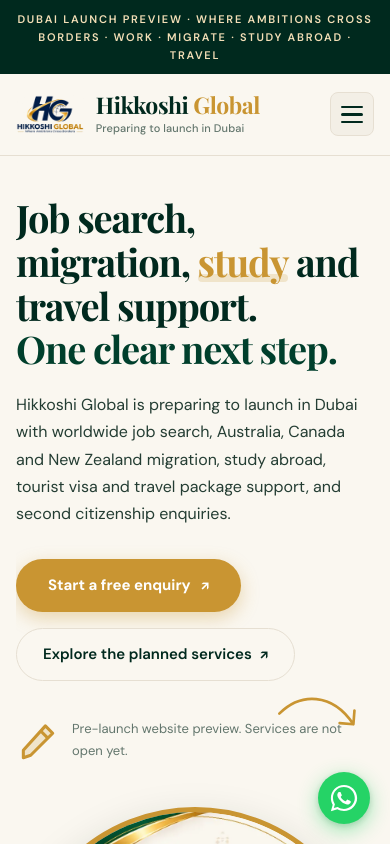
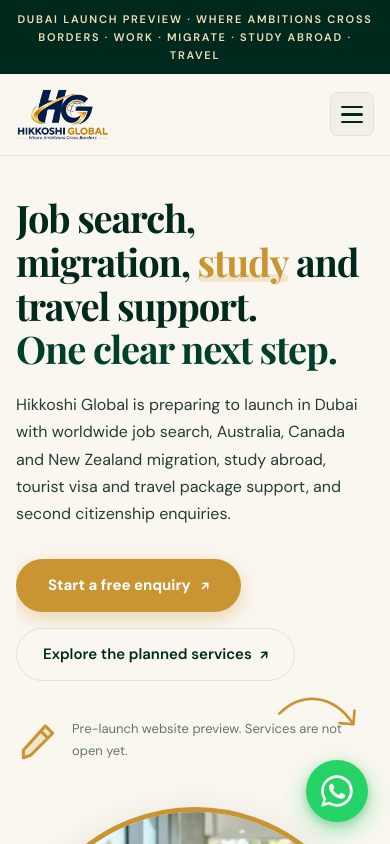
Before and after one commit to kiran123-stack/hikoshi, a plain HTML site: page index.html in a window 390 px wide. Shown: the top 844 px of the page. Drawn offline with nearby package versions, Linux system fonts and the light colour scheme; a web font is replaced by a local one.

Commit message:
Increase WhatsApp floating button size and enlarge logo size on mobile

```diff
--- a/index.html
+++ b/index.html
@@ -56,10 +56,7 @@
                 <!-- Brand Logo -->
                 <a href="#home" class="nav-logo">
                     <img src="logo.webp" alt="Hikkoshi Global" class="site-logo-img">
-                    <div class="nav-logo-text">
-                        <span class="site-title">Hikkoshi <span>Global</span></span>
-                        <span class="site-fact">Preparing to launch in Dubai</span>
-                    </div>
+
                 </a>
 
                 <!-- Centered Desktop Nav Menu -->
@@ -155,7 +152,7 @@
                 <!-- Arched Photo Frame -->
                 <div class="hero-photo-frame">
                     <!-- <img src="student-hero.webp" alt="University student with headphones studying on laptop" width="800" height="900" loading="eager"> -->
-                    <img src="hero-banner.webp" alt="Hikkoshi Global Luxury Emerald and Gold Artwork" width="800" height="900" loading="eager" fetchpriority="high" class="hero-frame-img">
+                    <img src="student-hero.webp" alt="Hikkoshi Global Luxury Emerald and Gold Artwork" width="800" height="900" loading="eager" fetchpriority="high" class="hero-frame-img">
                 </div>
 
 
@@ -1083,7 +1080,7 @@
 
     <!-- WhatsApp Floating Action Button (+971 55 717 5824) -->
     <a href="https://wa.me/971557175824" class="whatsapp-float-btn" target="_blank" rel="noopener noreferrer" aria-label="Chat on WhatsApp" title="Chat on WhatsApp (+971 55 717 5824)">
-        <svg viewBox="0 0 32 32" class="whatsapp-icon" width="34" height="34" fill="#ffffff">
+        <svg viewBox="0 0 32 32" class="whatsapp-icon" width="40" height="40" fill="#ffffff">
             <path d="M16.01 2C8.28 2 2 8.28 2 16.01c0 2.62.72 5.07 1.98 7.18L2 30l7.02-1.93c2.04 1.18 4.4 1.84 6.99 1.84 7.73 0 14.01-6.28 14.01-14.01S23.74 2 16.01 2zm0 25.61c-2.28 0-4.43-.65-6.26-1.78l-.45-.27-4.17 1.15 1.17-4.06-.3-.47a11.58 11.58 0 01-1.78-6.17c0-6.42 5.22-11.64 11.64-11.64s11.64 5.22 11.64 11.64-5.22 11.64-11.64 11.64zm6.38-8.73c-.35-.18-2.07-1.02-2.39-1.14-.32-.12-.55-.18-.78.18-.23.35-.9 1.14-1.1 1.37-.2.23-.4.26-.75.09-.35-.18-1.48-.55-2.82-1.74-1.04-.93-1.74-2.08-1.95-2.43-.2-.35-.02-.54.15-.71.16-.16.35-.4.52-.6.18-.2.23-.35.35-.58.12-.23.06-.44-.03-.62-.09-.18-.78-1.88-1.07-2.58-.28-.67-.57-.58-.78-.59-.2-.01-.43-.01-.67-.01-.23 0-.62.09-.95.44-.32.35-1.24 1.22-1.24 2.97 0 1.75 1.27 3.44 1.45 3.68.18.23 2.5 3.82 6.06 5.35.85.37 1.51.58 2.03.75.85.27 1.63.23 2.24.14.69-.1 2.07-.85 2.36-1.66.29-.82.29-1.52.2-1.66-.08-.15-.31-.24-.66-.41z"/>
         </svg>
     </a>
--- a/style.css
+++ b/style.css
@@ -3225,9 +3225,9 @@ section[id] {
 
 
 .site-logo-img {
-    height: 48px;
+    height: 56px;
     width: auto;
-    max-width: 170px;
+    max-width: 220px;
     object-fit: contain;
     display: block;
     transition: transform 0.25s ease;
@@ -3237,8 +3237,8 @@ section[id] {
 }
 @media (max-width: 600px) {
     .site-logo-img {
-        height: 38px;
-        max-width: 130px;
+        height: 52px;
+        max-width: 190px;
     }
 }
 
@@ -3249,41 +3249,41 @@ section[id] {
     position: fixed;
     bottom: 28px;
     right: 28px;
-    width: 60px;
-    height: 60px;
+    width: 68px;
+    height: 68px;
     background: #25d366;
     color: #ffffff !important;
     border-radius: 50%;
     display: flex;
     align-items: center;
     justify-content: center;
-    box-shadow: 0 6px 20px rgba(37, 211, 102, 0.45), 0 2px 6px rgba(0, 0, 0, 0.15);
+    box-shadow: 0 8px 24px rgba(37, 211, 102, 0.48), 0 3px 8px rgba(0, 0, 0, 0.18);
     z-index: 9999;
     text-decoration: none !important;
     transition: transform 0.25s ease, box-shadow 0.25s ease, background-color 0.2s ease;
 }
 
 .whatsapp-float-btn:hover {
-    transform: translateY(-3px) scale(1.06);
-    box-shadow: 0 10px 28px rgba(37, 211, 102, 0.55), 0 3px 8px rgba(0, 0, 0, 0.2);
+    transform: translateY(-4px) scale(1.06);
+    box-shadow: 0 12px 30px rgba(37, 211, 102, 0.58), 0 4px 10px rgba(0, 0, 0, 0.22);
     background: #20ba5a;
 }
 
 .whatsapp-float-btn svg {
-    width: 34px;
-    height: 34px;
+    width: 40px;
+    height: 40px;
     fill: #ffffff;
 }
 
 @media (max-width: 768px) {
     .whatsapp-float-btn {
-        bottom: 20px;
-        right: 20px;
-        width: 52px;
-        height: 52px;
+        bottom: 22px;
+        right: 22px;
+        width: 62px;
+        height: 62px;
     }
     .whatsapp-float-btn svg {
-        width: 30px;
-        height: 30px;
-    }
-}
+        width: 36px;
+        height: 36px;
+    }
+}
```
